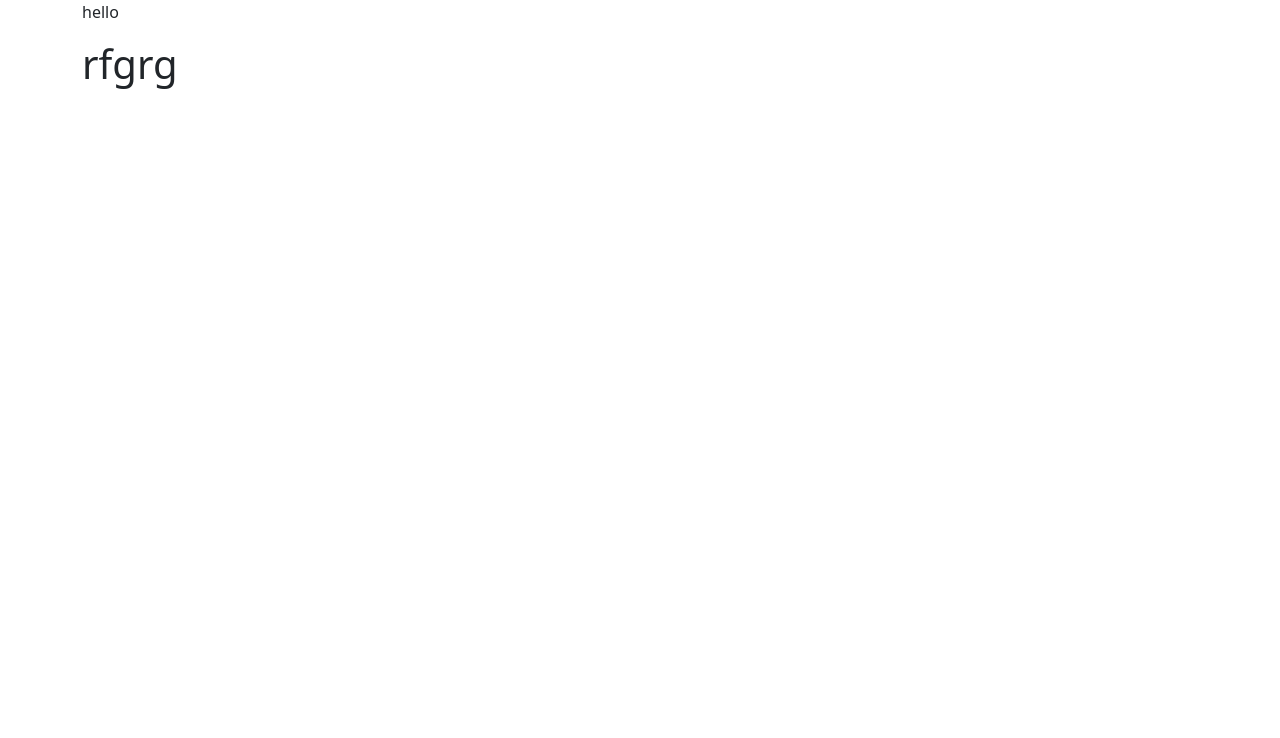
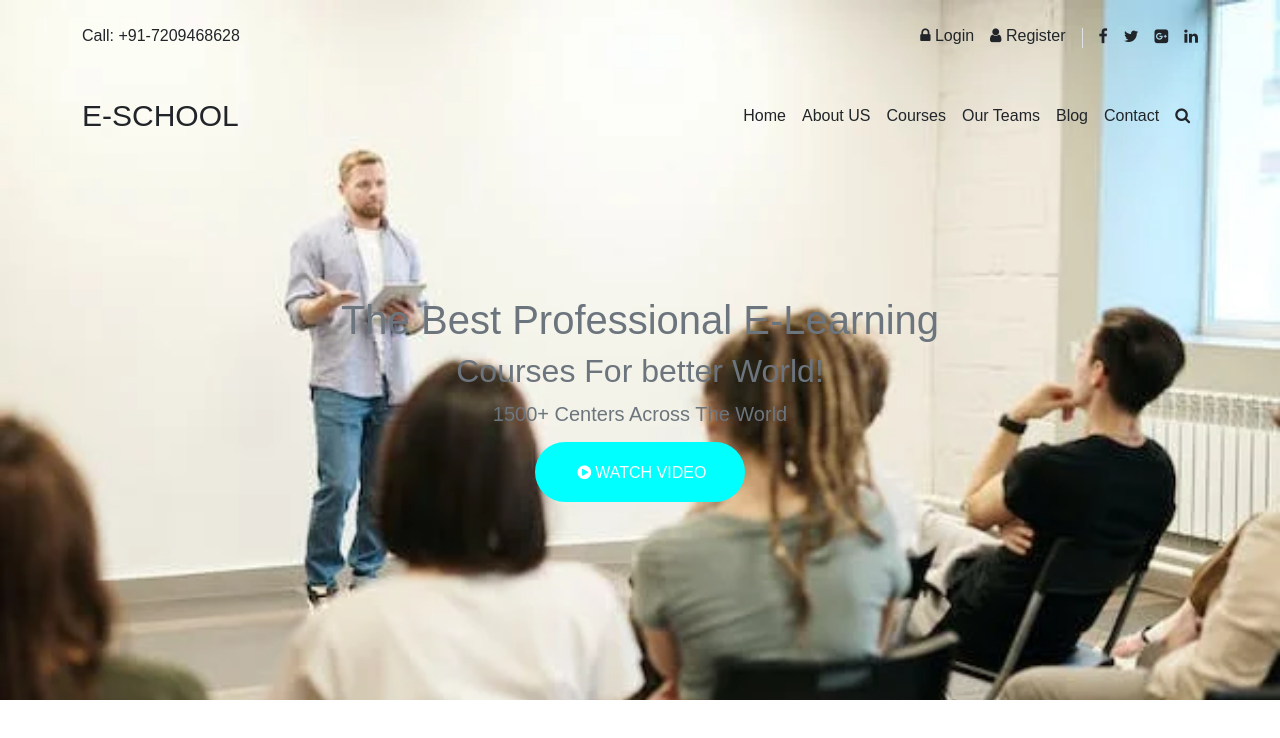
Before and after one commit to vishsuvaidyam/website, a plain HTML site: page index.html in a window 1280 px wide. Drawn offline with nearby package versions, Linux system fonts and the light colour scheme.

Commit message:
complete to home page

```diff
--- a/Css/style.css
+++ b/Css/style.css
@@ -0,0 +1,34 @@
+*{
+    margin: 0px;
+    padding: 0px;
+    box-sizing: border-box;
+    font-family: sans-serif;
+}
+
+.home{
+
+    background: url('../Assesst/pexels-photo-3184317.webp');
+    background-size: cover;
+    background-repeat: no-repeat;
+    height: 700px;
+}
+.btn{
+    width: 210px;
+    height: 60px;
+    background-color: aqua;
+    border-radius: 60px;
+    border: none;
+    outline: none;
+    color: white;
+
+}
+.logo{
+    font-size: 30px;
+    font-weight: 400;
+}
+.menu{
+    height: 400px;
+    display: flex;
+    flex-direction: column;
+    justify-content: center;
+}
--- a/index.html
+++ b/index.html
@@ -9,15 +9,75 @@
     <link href="https://cdn.jsdelivr.net/npm/bootstrap@5.0.2/dist/css/bootstrap.min.css" rel="stylesheet"
         integrity="sha384-EVSTQN3/azprG1Anm3QDgpJLIm9Nao0Yz1ztcQTwFspd3yD65VohhpuuCOmLASjC" crossorigin="anonymous">
     <link rel="stylesheet" href="./Css/style.css">
+    <link rel="stylesheet" href="https://cdnjs.cloudflare.com/ajax/libs/font-awesome/4.7.0/css/font-awesome.min.css">
     <script src="https://cdn.jsdelivr.net/npm/bootstrap@5.0.2/dist/js/bootstrap.bundle.min.js"
         integrity="sha384-MrcW6ZMFYlzcLA8Nl+NtUVF0sA7MsXsP1UyJoMp4YLEuNSfAP+JcXn/tWtIaxVXM"
         crossorigin="anonymous"></script>
 </head>
 
 <body>
-    <div class="container">
-      <p>hello</p>
-      <h1>rfgrg</h1>
+    <div class="container-fluid  home">
+        <!-- sub-nav -->
+        <nav class="navbar navbar-expand-lg pt-4 ">
+            <div class="container">
+                <p>Call: +91-7209468628</p>
+                <div class="d-flex gap-3 text-dark ">
+                    <p><i class="fa fa-lock" aria-hidden="true"></i> Login</p>
+                    <p><i class="fa fa-user" aria-hidden="true"></i> Register</p>
+                    <p class="d-flex gap-3 pt-1 text-dark"><span class="border-start text-dark"></span><i class="fa fa-facebook" aria-hidden="true"></i> <i class="fa fa-twitter" aria-hidden="true"></i><i class="fa fa-google-plus-square" aria-hidden="true"></i><i class="fa fa-linkedin" aria-hidden="true"></i></p>
+                </div>
+            </div>
+        </nav>
+        <!-- navbar -->
+        <nav class="navbar navbar-expand-lg pt-3 ">
+            <div class="container">
+                <a class="navbar-brand text-dark logo" href="#">E-SCHOOL</a>
+                <div class="d-flex gap-5">
+                    <ul class="navbar-nav ">
+                        <li class="nav-item">
+                          <a class="nav-link active text-dark " aria-current="page" href="./index.html">Home</a>
+                        </li>
+                        <li class="nav-item">
+                          <a class="nav-link text-dark" href="./about/about.html">About US</a>
+                        </li>
+                        <li class="nav-item">
+                          <a class="nav-link text-dark" href="./courses/courses.html">Courses</a>
+                        </li>
+                        <li class="nav-item">
+                          <a class="nav-link text-dark" href="#">Our Teams</a>
+                        </li>
+                        <li class="nav-item">
+                          <a class="nav-link text-dark" href="#">Blog</a>
+                        </li>
+                        <li class="nav-item">
+                          <a class="nav-link text-dark" href="#">Contact</a>
+                        </li>
+                        <li class="nav-item">
+                          <a class="nav-link text-dark" href="#"><i class="fa fa-search" aria-hidden="true"></i></a>
+                        </li>
+
+                      </ul>
+                </div>
+            </div>
+        </nav>
+        <div class="container pt-5 text-secondary">
+            <div class="row menu">
+                <div class="col-12 text-center">
+                    <h1>The Best Professional E-Learning</h1>
+                </div>
+                <div class="col-12 text-center">
+                    <h2> Courses For better World!</h2>
+                 </div>
+                 <div class="col-12 text-center pt-1">
+                    <h5>1500+ Centers Across The World</h5>
+                 </div>
+                 <div class="col-12 text-center pt-2">
+                    <button class="btn"><i class="fa fa-play-circle p-1" aria-hidden="true"></i>WATCH VIDEO</button>
+                </div>
+            </div>
+
+        </div>
+
     </div>
 </body>
 
```
Also changed, not shown: courses/courses.html (added, +22 -0 lines), Assesst/pexels-photo-3184317.webp (added), Assesst/pexels-photo-5905481.jpeg (added), Css/course.css (added).
